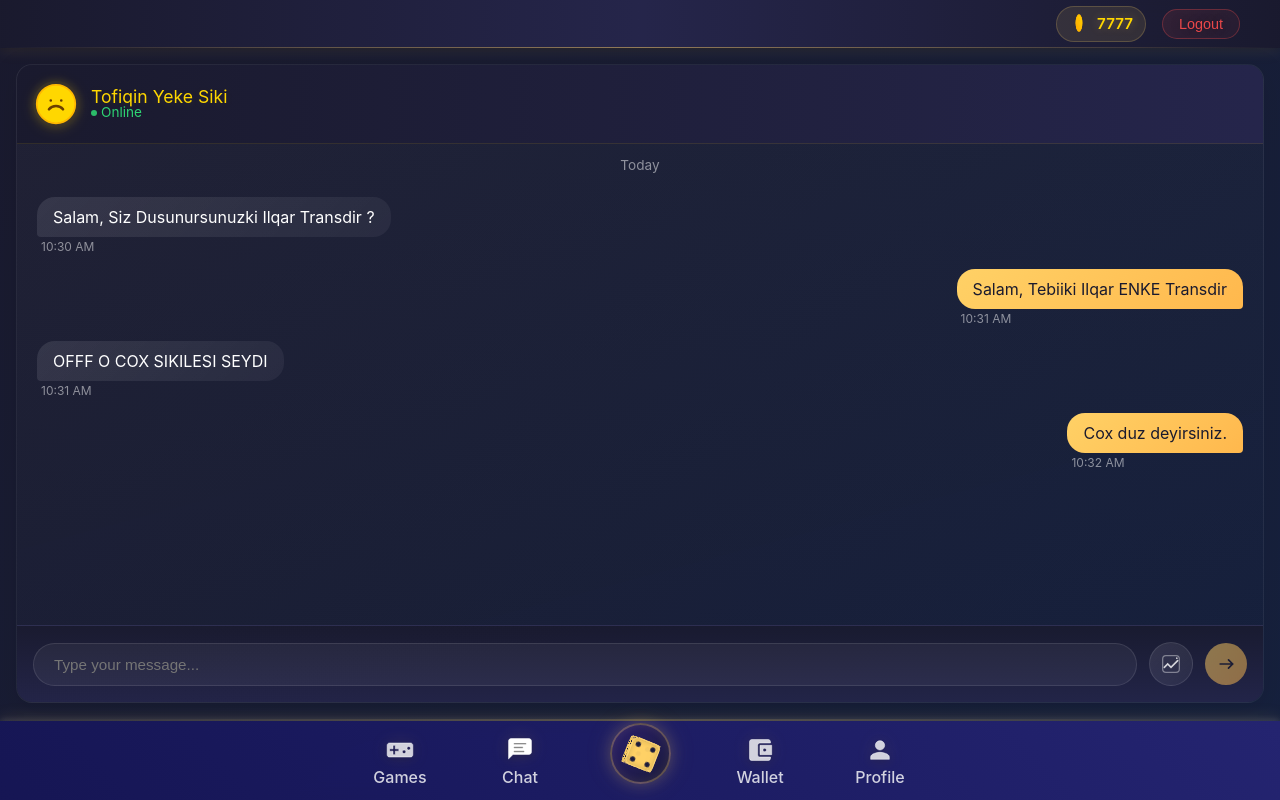
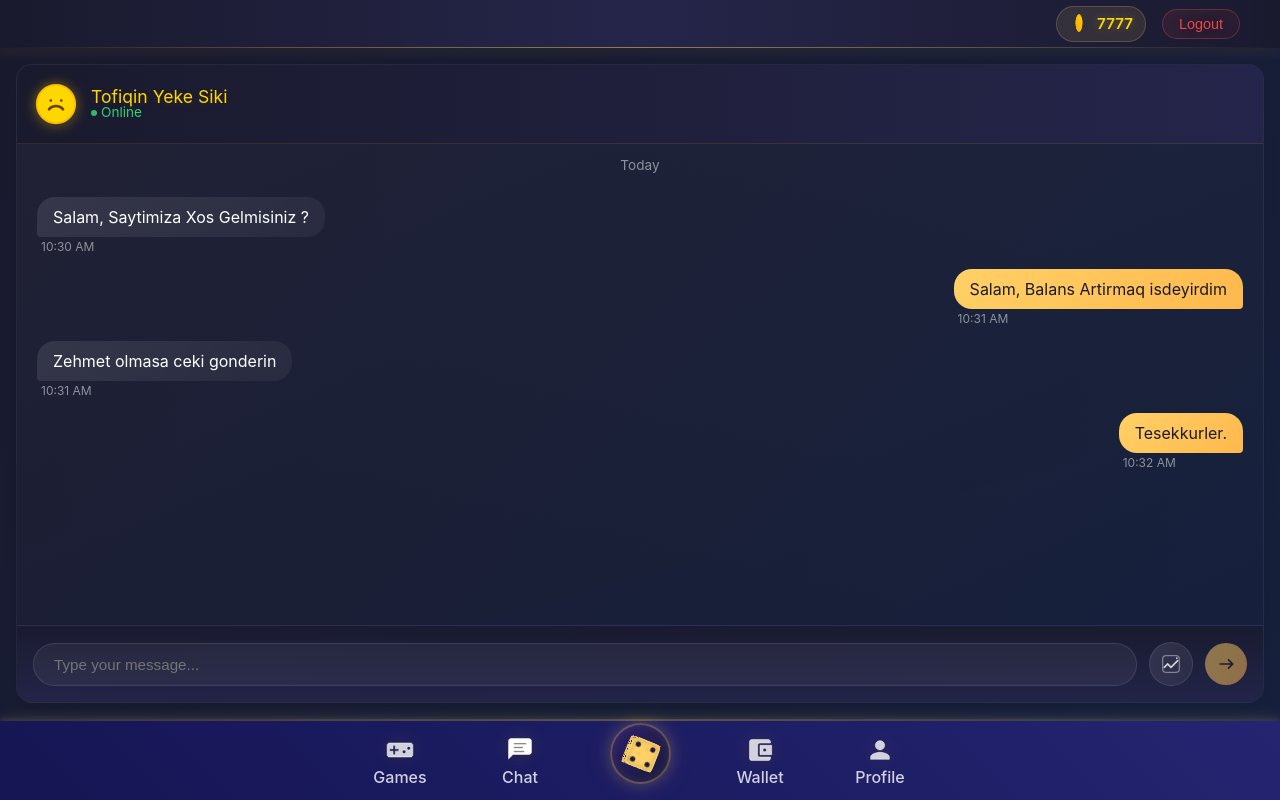
Before and after one commit to rvngzd00/gameZone, a React (Vite) app: page /chat in a window 1280 px wide. Built offline with nearby package versions, Linux system fonts and the light colour scheme.

Commit message:
Update Chat.jsx

```diff
--- a/src/components/chat/Chat.jsx
+++ b/src/components/chat/Chat.jsx
@@ -2,10 +2,10 @@ import React, { useState, useRef, useEffect } from 'react';
 import './Chat.css';
 
 const SAMPLE_MESSAGES = [
-    { id: 1, text: "Salam, Siz Dusunursunuzki Ilqar Transdir ?", sender: "admin", time: "10:30 AM" },
-    { id: 2, text: "Salam, Tebiiki Ilqar ENKE Transdir", sender: "user", time: "10:31 AM" },
-    { id: 3, text: "OFFF O COX SIKILESI SEYDI", sender: "admin", time: "10:31 AM" },
-    { id: 4, text: "Cox duz deyirsiniz.", sender: "user", time: "10:32 AM" },
+    { id: 1, text: "Salam, Saytimiza Xos Gelmisiniz ?", sender: "admin", time: "10:30 AM" },
+    { id: 2, text: "Salam, Balans Artirmaq isdeyirdim", sender: "user", time: "10:31 AM" },
+    { id: 3, text: "Zehmet olmasa ceki gonderin", sender: "admin", time: "10:31 AM" },
+    { id: 4, text: "Tesekkurler.", sender: "user", time: "10:32 AM" },
 ];
 
 export default function Chat() {
```
